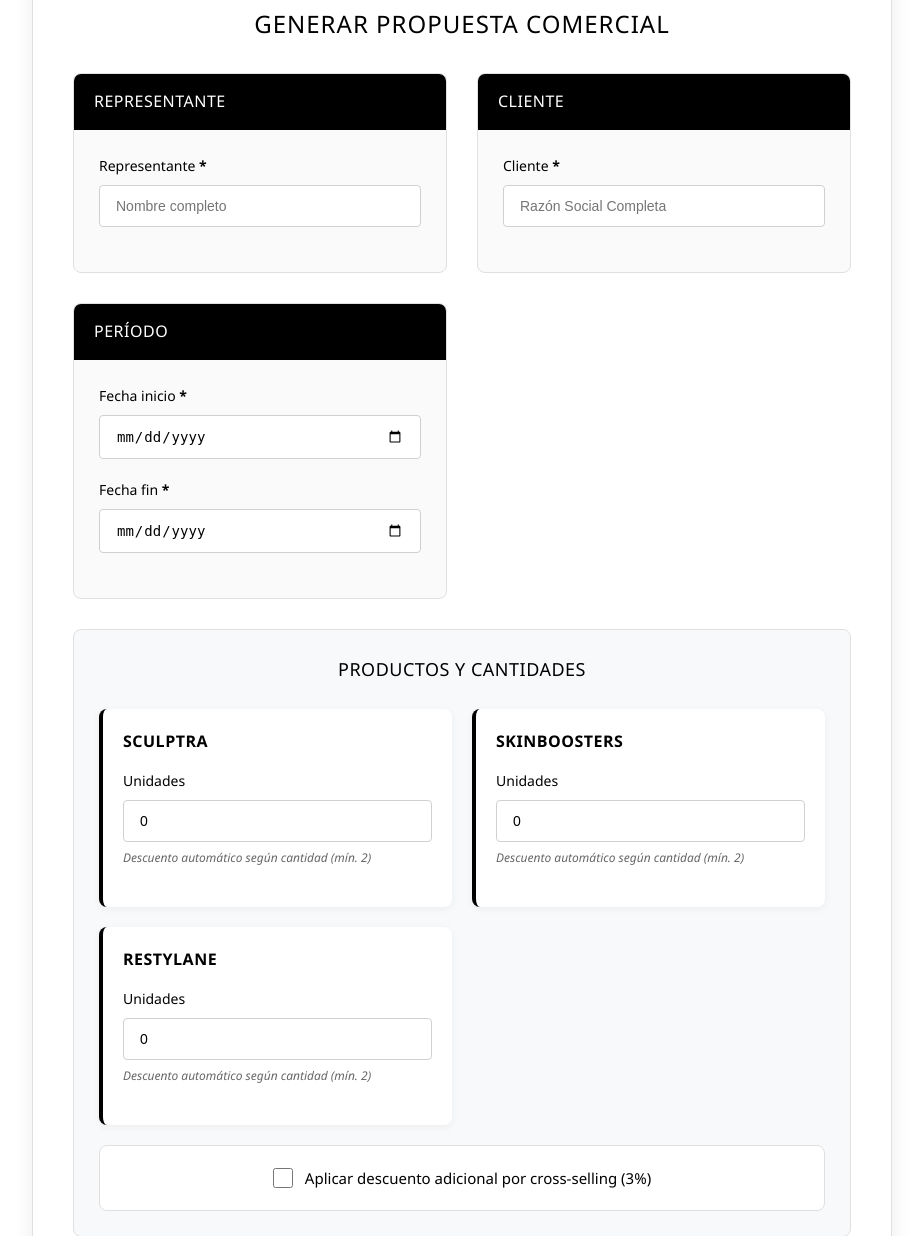
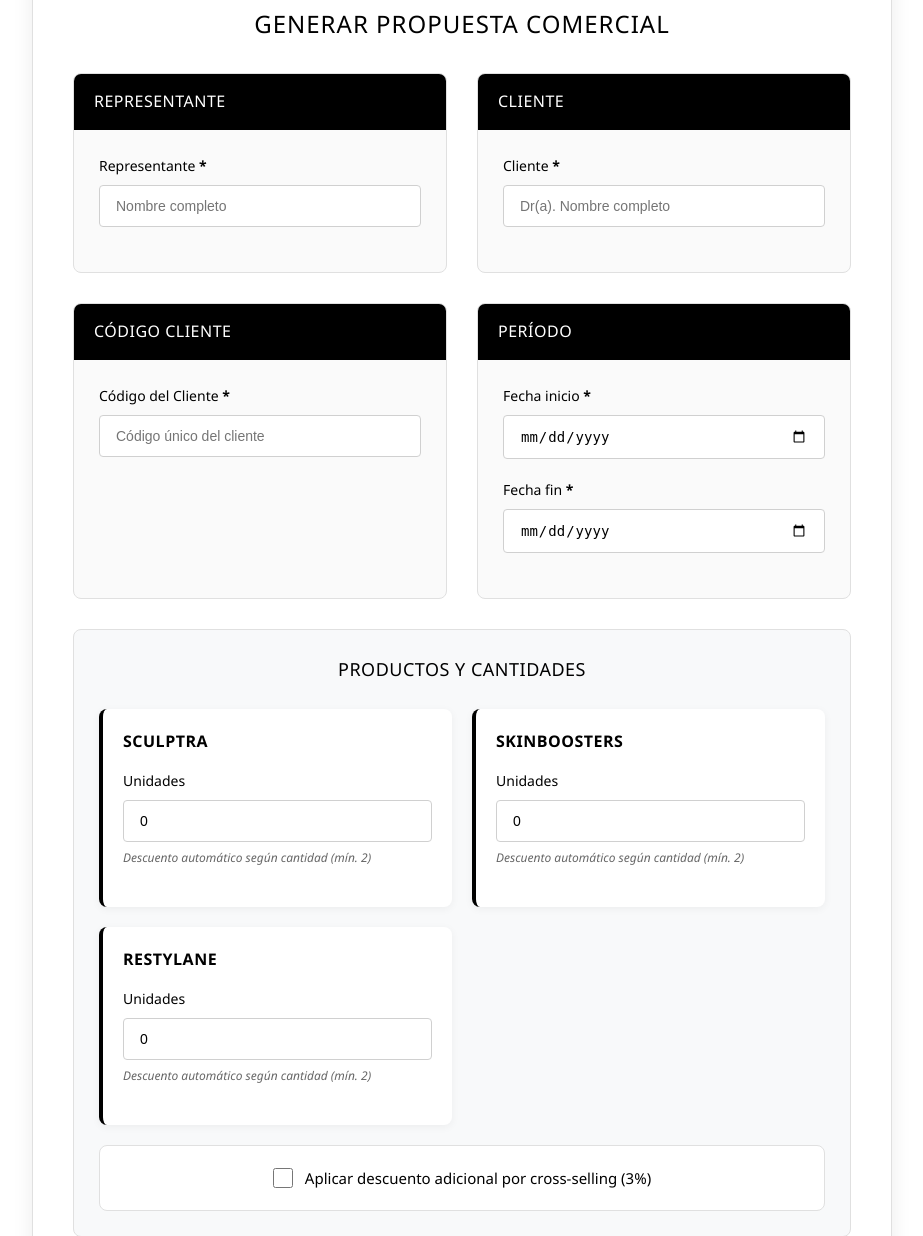
Before and after one commit to jechavarriav12-wq/Galderma_propuestas1, a Flask app: page / in a window 1280 px wide. Shown: the part 195-1431 px from the top of the page, without its empty margins (178-1101 px from the left). Run offline with Flask 3, Linux system fonts and the light colour scheme.

Commit message:
Update form.html

```diff
--- a/templates/form.html
+++ b/templates/form.html
@@ -499,8 +499,23 @@
                         <div class="section-content">
                             <div class="form-group">
                                 <label>Cliente <span class="required">*</span></label>
-                                <input type="text" name="Razón Social" required
-                                       placeholder="Razón Social Completa">
+                                <input type="text" name="cliente" required
+                                       placeholder="Dr(a). Nombre completo">
+                            </div>
+                        </div>
+                    </div>
+
+                    <!-- Código del cliente -->
+                    <div class="form-section">
+                        <div class="section-header" onclick="toggleSection(this)">
+                            <span class="section-title">Código Cliente</span>
+                            <span class="section-toggle">▼</span>
+                        </div>
+                        <div class="section-content">
+                            <div class="form-group">
+                                <label>Código del Cliente <span class="required">*</span></label>
+                                <input type="text" name="codigo_cliente" required
+                                       placeholder="Código único del cliente">
                             </div>
                         </div>
                     </div>
@@ -664,6 +679,7 @@
             const campos = [
                 {name: 'representante', label: 'Representante'},
                 {name: 'cliente', label: 'Cliente'},
+                {name: 'codigo_cliente', label: 'Código del Cliente'},
                 {name: 'fecha_inicio', label: 'Fecha de inicio'},
                 {name: 'fecha_finalizacion', label: 'Fecha de finalización'}
             ];
```
